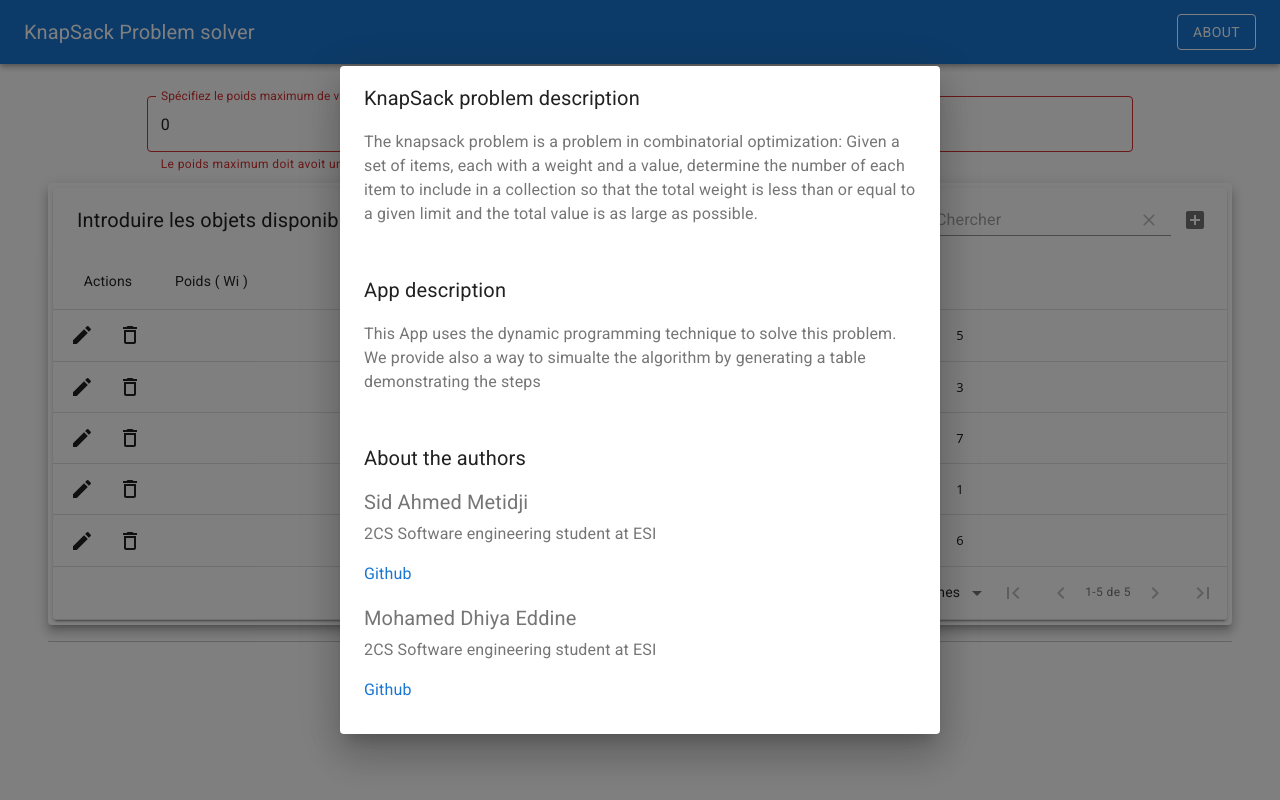
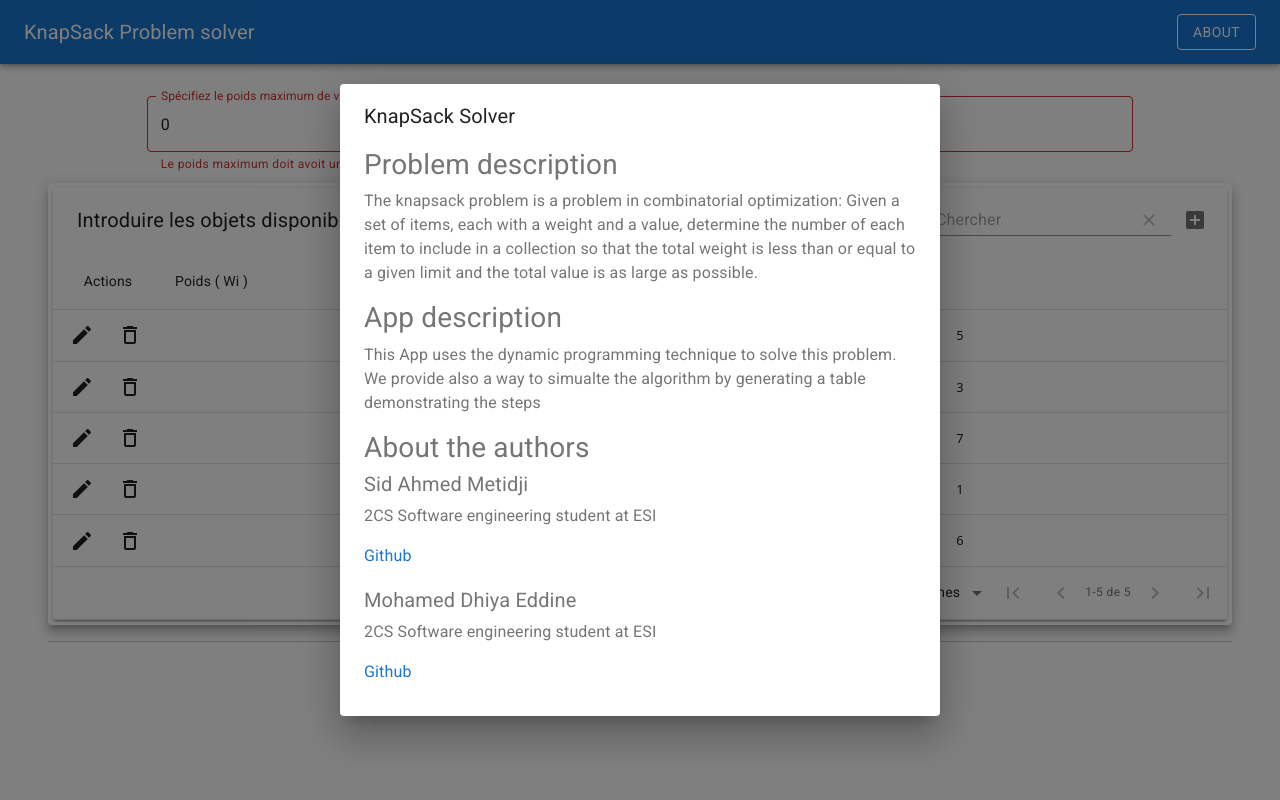
Before and after one commit to metidjisidahmed/knapsack-problem-solver, a React (Create React App) app: page / in a window 1280 px wide. Both pictures are taken after a click on the button "ABOUT". Built offline with nearby package versions, Linux system fonts and the light colour scheme.

Commit message:
fix about dialog

```diff
--- a/src/components/AbourDialog.jsx
+++ b/src/components/AbourDialog.jsx
@@ -6,25 +6,24 @@ import DialogTitle from '@mui/material/DialogTitle';
 
 export default function AboutDialog({ open, onClose }) {
     return <Dialog open={open} onClose={onClose}>
-        <DialogTitle>KnapSack problem description</DialogTitle>
+        <DialogTitle>KnapSack Solver</DialogTitle>
         <DialogContent>
             <DialogContentText>
-                The knapsack problem is a problem in combinatorial optimization:
-                Given a set of items, each with a weight and a value,
-                determine the number of each item to include in a collection so that the total weight is less than or equal to a given limit and the total value is as large as possible.
+                <h3>Problem description</h3>
+                <p>
+                    The knapsack problem is a problem in combinatorial optimization:
+                    Given a set of items, each with a weight and a value,
+                    determine the number of each item to include in a collection so that the total weight is less than or equal to a given limit and the total value is as large as possible.
 
-            </DialogContentText>
-        </DialogContent>
-        <DialogTitle>App description</DialogTitle>
-        <DialogContent>
-            <DialogContentText>
-                This App uses the dynamic programming technique to solve this problem.
-                We provide also a way to simualte the algorithm by generating a table demonstrating the steps
-            </DialogContentText>
-        </DialogContent>
-        <DialogTitle>About the authors</DialogTitle>
-        <DialogContent>
-            <DialogContentText>
+                </p>
+                <h3>App description</h3>
+                <p>
+                    This App uses the dynamic programming technique to solve this problem.
+                    We provide also a way to simualte the algorithm by generating a table demonstrating the steps
+
+                </p>
+
+                <h3>About the authors</h3>
                 <div style={{ marginBottom: 20 }}>
                     <h5>Sid Ahmed Metidji</h5>
                     <p>
```
